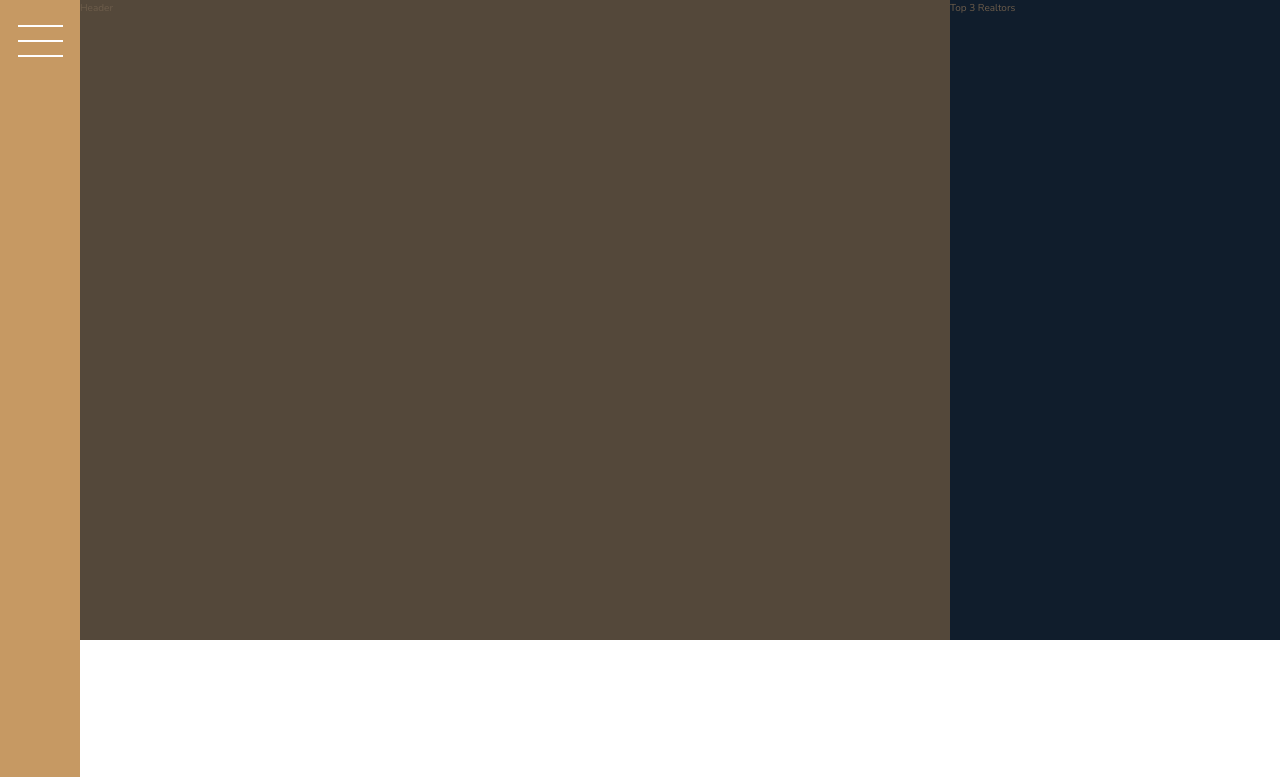
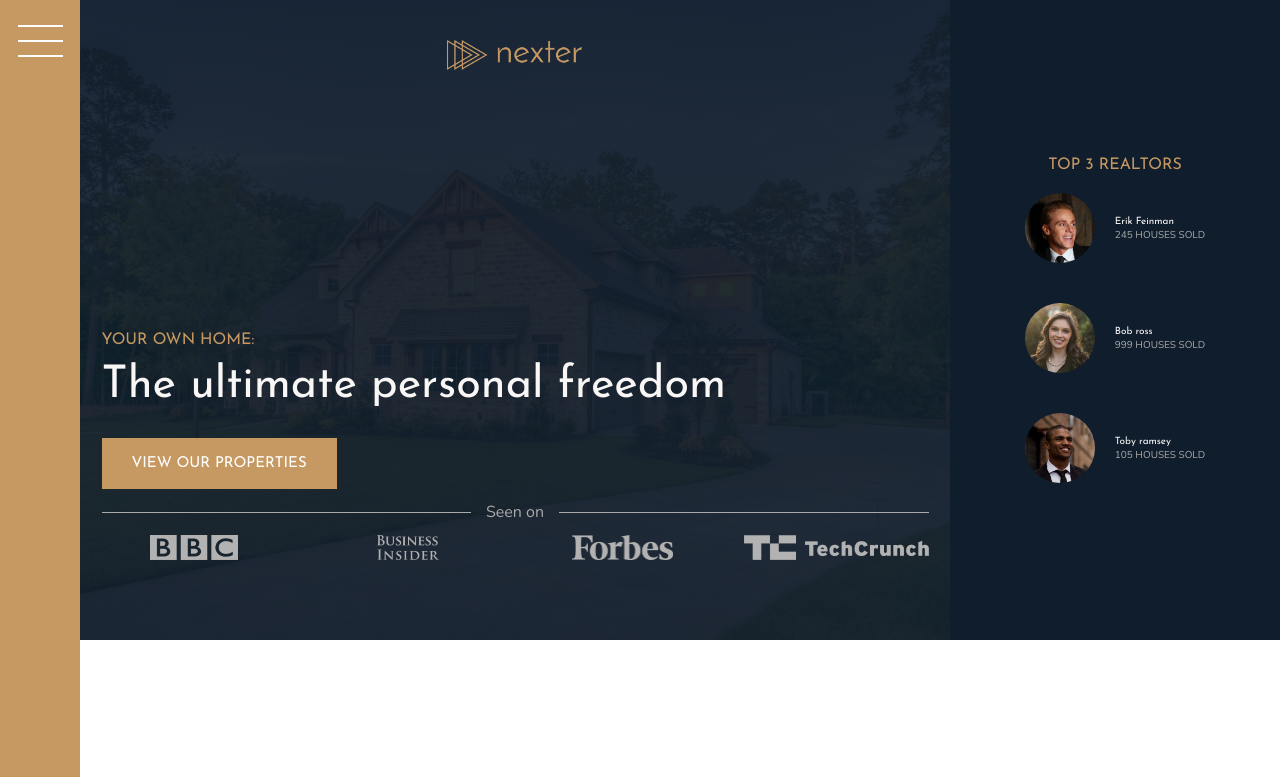
Before and after one commit to AaronPowell96/Nexter-CSS, a website: page index.html in a window 1280 px wide. Shown: the top 777 px of the page. Drawn offline with nearby package versions, Linux system fonts and the light colour scheme.

Commit message:
created header and realtors section

```diff
--- a/index.html
+++ b/index.html
@@ -19,10 +19,37 @@
       <button class="nav-btn"></button>
     </div>
     <header class="header">
-      Header
+      <img src="img/logo.png" alt="Nexter Logo" class="header__logo" />
+      <h3 class="heading-3">Your own home:</h3>
+      <h1 class="heading-1">The ultimate personal freedom</h1>
+      <button class="btn header__btn">View our properties</button>
+      <div class="header__seenon-text">Seen on</div>
+      <div class="header__seenon-logos">
+        <img src="img/logo-bbc.png" alt="bbc" />
+        <img src="img/logo-bi.png" alt="bi" />
+        <img src="img/logo-forbes.png" alt="forbes" />
+        <img src="img/logo-techcrunch.png" alt="tech" />
+      </div>
     </header>
     <div class="realtors">
-      Top 3 Realtors
+      <h3 class="heading-3">Top 3 Realtors</h3>
+      <div class="realtors__list">
+        <img src="img/realtor-1.jpeg" alt="Realtor 1" class="realtors__img" />
+        <div class="realtors__details">
+          <h4 class="heading-4--light">Erik Feinman</h4>
+          <p class="realtors__sold">245 houses sold</p>
+        </div>
+        <img src="img/realtor-2.jpeg" alt="Realtor 2" class="realtors__img" />
+        <div class="realtors__details">
+          <h4 class="heading-4--light">Bob ross</h4>
+          <p class="realtors__sold">999 houses sold</p>
+        </div>
+        <img src="img/realtor-3.jpeg" alt="Realtor 3" class="realtors__img" />
+        <div class="realtors__details">
+          <h4 class="heading-4--light">Toby ramsey</h4>
+          <p class="realtors__sold">105 houses sold</p>
+        </div>
+      </div>
     </div>
     <section class="features">
       <div class="feature">
--- a/sass/_header.scss
+++ b/sass/_header.scss
@@ -1,7 +1,54 @@
 .header {
-  background-color: $color-grey-dark-1;
+  background-image: linear-gradient(
+      rgba($color-secondary, 0.93),
+      rgba($color-secondary, 0.93)
+    ),
+    url(../img/hero.jpeg);
+  background-size: cover;
+  background-position: center;
+  grid-column: full-start/col-end 6;
+  display: grid;
+  grid-template-rows: 1fr min-content 6rem;
+  grid-template-columns: max-content;
+  grid-row-gap: 1.5rem;
+  padding: 8rem;
+  padding-top: 4rem;
+  justify-content: center;
 
-  grid-column: full-start/col-end 6;
+  &__logo {
+    height: 3rem;
+    justify-self: center;
+  }
 
+  &__btn {
+    align-self: start;
+    justify-self: start;
+  }
 
+  &__seenon-text {
+    display: grid;
+    font-size: 1.6rem;
+    grid-column-gap: 1.5rem;
+    align-items: center;
+    color: $color-grey-light-2;
+    grid-template-columns: 1fr max-content 1fr;
+    &::before,
+    &::after {
+      content: "";
+      height: 1px;
+      display: block;
+      background-color: currentColor;
+    }
+  }
+
+  &__seenon-logos {
+    display: grid;
+    grid-template-columns: repeat(4, 1fr);
+    grid-column-gap: 3rem;
+    justify-items: center;
+    img {
+      height: 2.5rem;
+      filter: brightness(70%);
+    }
+  }
 }
--- a/sass/_realtors.scss
+++ b/sass/_realtors.scss
@@ -2,4 +2,29 @@
   background-color: $color-secondary;
 
   grid-column: col-start 7 / full-end;
+  padding: 3rem;
+  display: grid;
+  justify-content: center;
+  align-content: center;
+  grid-row-gap: 2rem;
+  justify-items: center;
+  &__list {
+    display: grid;
+    grid-template-columns: min-content max-content;
+    grid-column-gap: 2rem;
+    grid-row-gap: 5vh;
+    align-items: center;
+  }
+
+  &__img {
+    width: 7rem;
+    border-radius: 50%;
+    display: block;
+  }
+
+  &__sold {
+    text-transform: uppercase;
+    color: $color-grey-light-2;
+    margin-top: -3px;
+  }
 }
--- a/sass/_typography.scss
+++ b/sass/_typography.scss
@@ -1,7 +1,13 @@
-.heading {
+[class^="heading"] {
   font-family: $font-display;
   font-weight: 400;
+}
+
+.heading {
   &-1 {
+    font-size: 4.5rem;
+    color: $color-grey-light-1;
+    line-height: 1;
   }
   &-2 {
     font-size: 4rem;
```
Also changed, not shown: css/style.css.
